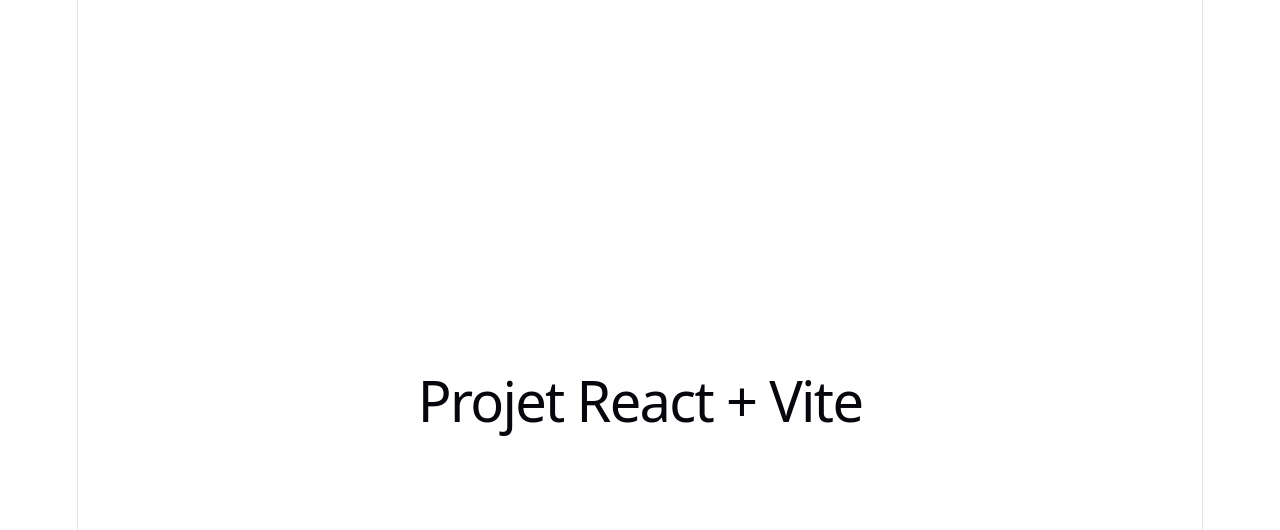
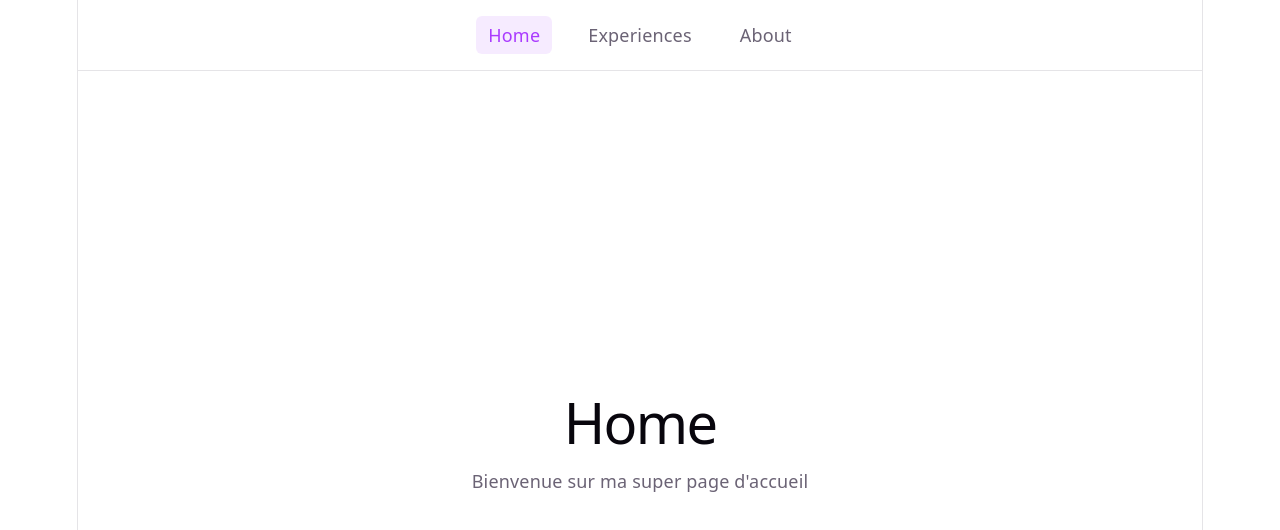
Before and after one commit to renaulaury/my-react-app, a React (Vite) app: page / in a window 1280 px wide. Shown: the top 530 px of the page. Built offline with nearby package versions, Linux system fonts and the light colour scheme.

Commit message:
feat: TD9 - pages Home, About, Experiences et Header (routing)

```diff
--- a/package.json
+++ b/package.json
@@ -14,6 +14,7 @@
     "react": "^19.2.8",
     "react-dom": "^19.2.8",
     "react-hook-form": "^7.89.0",
+    "react-router-dom": "^7.18.4",
     "zod": "^3.25.76"
   },
   "devDependencies": {
--- a/src/App.css
+++ b/src/App.css
@@ -182,3 +182,25 @@
     border-right-color: var(--border);
   }
 }
+
+.header nav {
+  display: flex;
+  justify-content: center;
+  gap: 24px;
+  padding: 16px;
+  border-bottom: 1px solid var(--border);
+
+  a {
+    color: var(--text);
+    text-decoration: none;
+    padding: 6px 12px;
+    border-radius: 6px;
+  }
+  a:hover {
+    color: var(--accent);
+  }
+  a.active {
+    color: var(--accent);
+    background: var(--accent-bg);
+  }
+}
--- a/src/App.jsx
+++ b/src/App.jsx
@@ -1,10 +1,22 @@
+import { BrowserRouter, Routes, Route } from 'react-router-dom'
 import './App.css'
+import Header from './components/Header'
+import Home from './pages/Home'
+import Experiences from './pages/Experiences'
+import About from './pages/About'
 
 function App() {
   return (
-    <section id="center">
-      <h1>Projet React + Vite</h1>
-    </section>
+    <BrowserRouter>
+      <Header />
+      <main id="center">
+        <Routes>
+          <Route path="/" element={<Home />} />
+          <Route path="/experiences" element={<Experiences />} />
+          <Route path="/about" element={<About />} />
+        </Routes>
+      </main>
+    </BrowserRouter>
   )
 }
 
--- /dev/null
+++ b/src/components/Header.jsx
@@ -0,0 +1,15 @@
+import { NavLink } from 'react-router-dom'
+
+function Header() {
+  return (
+    <header className="header">
+      <nav>
+        <NavLink to="/" end>Home</NavLink>
+        <NavLink to="/experiences">Experiences</NavLink>
+        <NavLink to="/about">About</NavLink>
+      </nav>
+    </header>
+  )
+}
+
+export default Header
--- /dev/null
+++ b/src/pages/About.jsx
@@ -0,0 +1,10 @@
+function About() {
+  return (
+    <section>
+      <h1>About</h1>
+      <p>Qlq infos sur moi.</p>
+    </section>
+  )
+}
+
+export default About
--- /dev/null
+++ b/src/pages/Experiences.jsx
@@ -0,0 +1,10 @@
+function Experiences() {
+  return (
+    <section>
+      <h1>Experiences</h1>
+      <p>Voici mes supers xps !</p>
+    </section>
+  )
+}
+
+export default Experiences
--- /dev/null
+++ b/src/pages/Home.jsx
@@ -0,0 +1,10 @@
+function Home() {
+  return (
+    <section>
+      <h1>Home</h1>
+      <p>Bienvenue sur ma super page d'accueil</p>
+    </section>
+  )
+}
+
+export default Home
```
Also changed, not shown: 1 other file (tests, documents, lock files or other folders).
